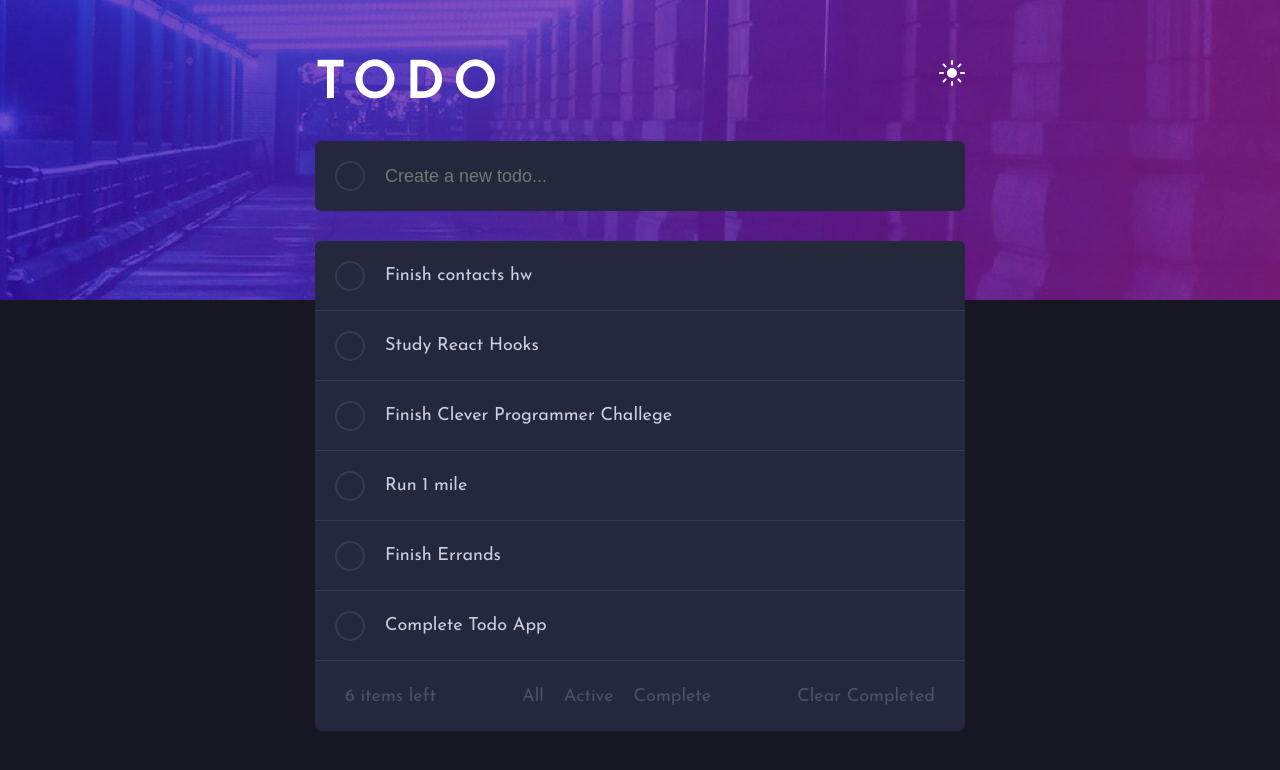
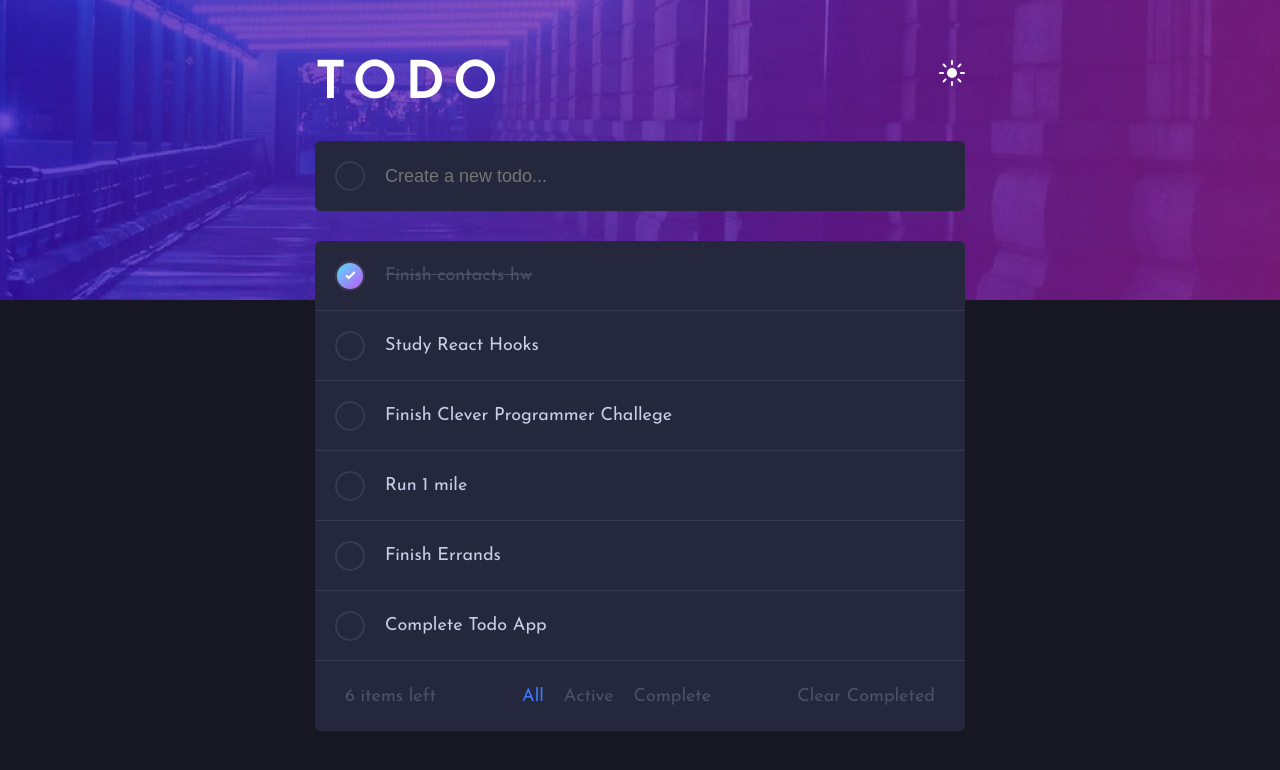
Before and after one commit to carlosmdiaz/TODO-App, a React (Create React App) app: page / in a window 1280 px wide. Shown: the top 770 px of the page. Built offline with nearby package versions, Linux system fonts and the light colour scheme.

Commit message:
In this commit I added the functionality of the FilterControl. NOw you can add, mark as completed and clear completed.

```diff
--- a/src/App.css
+++ b/src/App.css
@@ -64,6 +64,9 @@
   border-radius: 50%;
   cursor: pointer;
   transition: all 0.25s;
+  display: flex;
+  align-items: center;
+  justify-content: center;
 }
 
 .check-mark:hover {
@@ -73,6 +76,10 @@
 .check-mark.checked {
   background-color: pink;
   background: linear-gradient(135deg, #55DDFF 0%, #C058F3 100%);
+}
+
+.check-mark.checked img, .check-mark:hover img {
+  visibility: visible;
 }
 
 .todo-text.checked {
@@ -141,6 +148,10 @@
   justify-content: space-between;
 }
 
+.items-statuses .active {
+  color:hsl(220, 98%, 61%);
+}
+
 .items-statuses span {
   padding: 0 10px;
   cursor: pointer;
--- a/src/App.js
+++ b/src/App.js
@@ -2,7 +2,7 @@ import React from 'react';
 import './App.css';
 import TaskInput from './components/TaskInput';
 import TaskList from './components/TaskList';
-import { useState } from 'react';
+import { useState, useEffect } from 'react';
 
 const data = [
   {id: 1, text: "Finish contacts hw", status: true},
@@ -16,7 +16,24 @@ const data = [
 function App() {
 
   const [tasks, setTasks] = useState(data);
-  console.log(tasks);
+
+  const [filterStatus, setFilterStatus] = useState("all");
+
+  const [filterTasks, setFilterTasks] = useState(tasks);
+
+  useEffect(() => {
+    const handleFilter = () => {
+      if (filterStatus === "active") {
+        setFilterTasks(tasks.filter((task) => !task.status));
+      } else if (filterStatus == "completed") {
+        setFilterTasks(tasks.filter((task) => task.status));
+
+      } else {
+        setFilterTasks(tasks);
+      }
+    }
+    handleFilter();
+  }, [tasks, filterStatus])
 
   return (
     <div className="App">
@@ -30,7 +47,14 @@ function App() {
           </div>
         </div>
         <TaskInput tasks={tasks} setTasks={setTasks}/>
-        <TaskList tasks={tasks} setTasks={setTasks}/>
+        <TaskList
+        tasks={tasks}
+        setTasks={setTasks}
+        filterStatus={filterStatus}
+        setFilterStatus={setFilterStatus}
+        filterTasks={filterTasks}
+        setFilterTasks={setFilterTasks}
+        />
       </div>
     </div>
   );
--- /dev/null
+++ b/src/components/FilterControl.js
@@ -0,0 +1,18 @@
+import React from 'react'
+
+function FilterControl({filterStatus, setFilterStatus}) {
+
+    const handleStatus = (status) => {
+        setFilterStatus(status);
+    }
+  return (
+    <div className='items-statuses'>
+        <span className={filterStatus === "all" ? "active" : ""} onClick={() => handleStatus("all")}>All</span>
+        <span className={filterStatus === "active" ? "active" : ""} onClick={() => handleStatus("active")}>Active</span>
+        <span className={filterStatus === "completed" ? "active" : ""} onClick={() => handleStatus("completed")}>Complete</span>
+
+    </div>
+  )
+}
+
+export default FilterControl
--- a/src/components/Task.js
+++ b/src/components/Task.js
@@ -1,16 +1,31 @@
-import React from 'react'
+import React, { useState } from 'react'
+import Check from '../images/icon-check.svg';
 
-function Task({text}) {
+function Task({task, tasks, setTasks}) {
+
+    const [mutableTAsk, setMutableTask] = useState(task);
+
+    const checked = mutableTAsk.status ? "checked" : "";
+    const checkIcon = mutableTAsk.status ? (<img src={Check} alt="Completed"/>) : ("");
+
+    const markCompleted = () => {
+        setMutableTask({...mutableTAsk, status: !mutableTAsk.status});
+
+        const updatedTasks = tasks.map((item) =>
+        item.id === task.id ? {...item, status: !item.status} : item);
+
+        setTasks(updatedTasks);
+    }
 
   return (
     <div className='todo-item'>
-                <div className='check'>
-                    <div className='check-mark'>
-
+                <div className='check' onClick={markCompleted}>
+                    <div className={`check-mark ${checked}`}>
+                        {checkIcon}
                     </div>
                 </div>
-                <div className='todo-text'>
-                    {text}
+                <div className={`todo-text ${checked}`}>
+                    {task.text}
                 </div>
             </div>
   )
--- a/src/components/TaskList.js
+++ b/src/components/TaskList.js
@@ -1,28 +1,37 @@
 import React from 'react'
+import FilterControl from './FilterControl'
 import Task from './Task'
 
-function TaskList({tasks, setTasks}) {
+function TaskList({tasks, setTasks, filterStatus, setFilterStatus, filterTasks, setFilterTasks}) {
+
+    const clearCompleted = () => {
+        setTasks(tasks.filter((task) => !task.status));
+    }
+
 
   return (
     <div className='todo-items-wrapper'>
         <div className='todo-items'>
             {/* PUT TODO COMPONENTS HERE */}
-            {tasks.map((task) => {
-                return <Task text = {task.text}/>
+            {filterTasks.map((task) => {
+                return <Task
+                        task = {task}
+                        tasks={tasks}
+                        setTasks={setTasks}/>
             })}
             {/*CAN BE ITS OWN COMPONENT */}
             <div className='todo-items-info'>
                 <div className='items-left'>
                     {`${tasks.length} items left`}
                 </div>
-                <div className='items-statuses'>
-                    <span>All</span>
-                    <span>Active</span>
-                    <span>Complete</span>
-
-                </div>
+                <FilterControl
+                filterStatus={filterStatus}
+                setFilterStatus={setFilterStatus}
+                filterTasks={filterTasks}
+                setFilterTasks={setFilterTasks}
+                />
                 <div className='items-clear'>
-                    <span>Clear Completed</span>
+                    <span onClick={clearCompleted}>Clear Completed</span>
                 </div>
             </div>
         </div>
```
Also changed, not shown: src/images/icon-check.svg (renamed from public/images/icon-check.svg).
